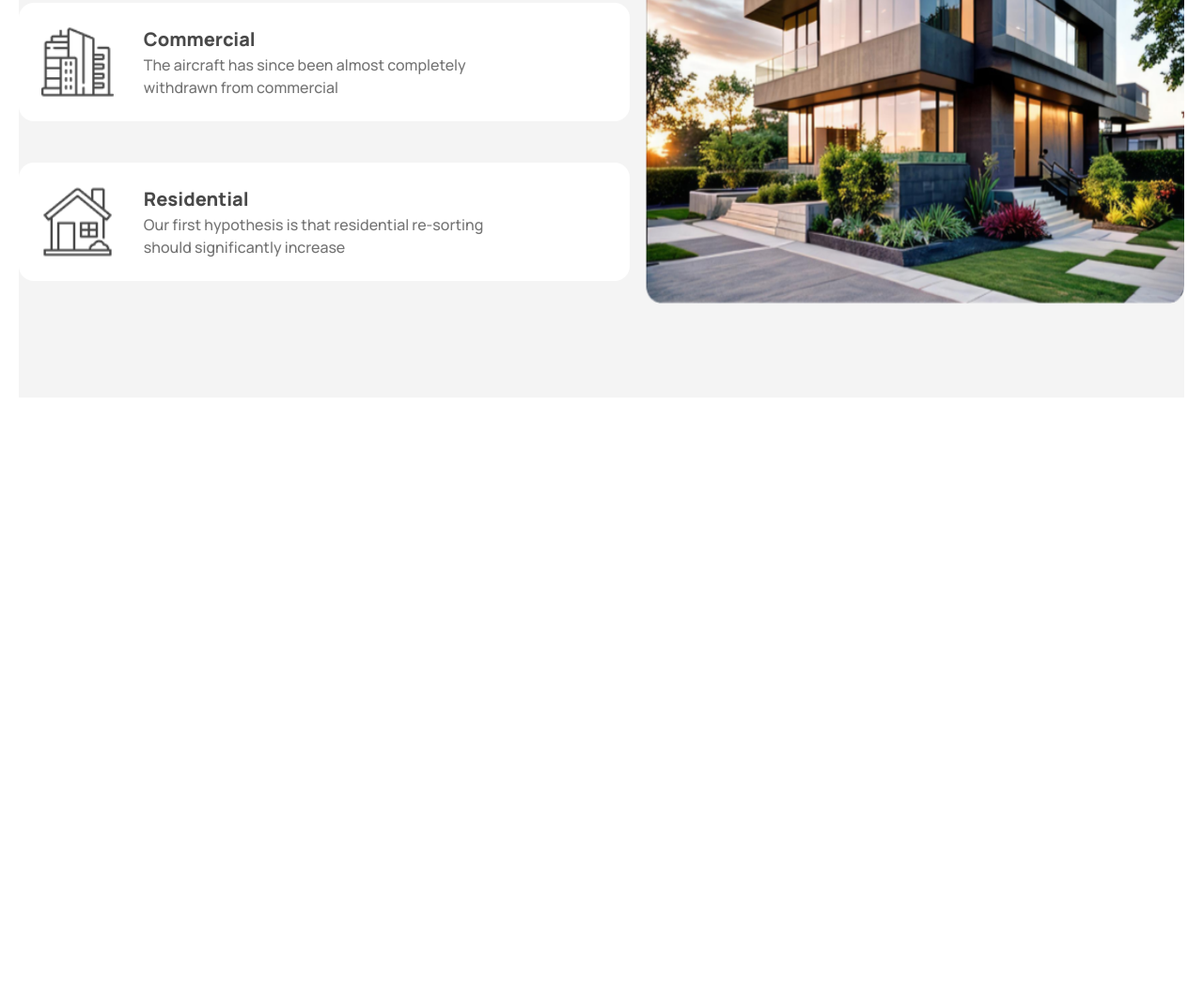
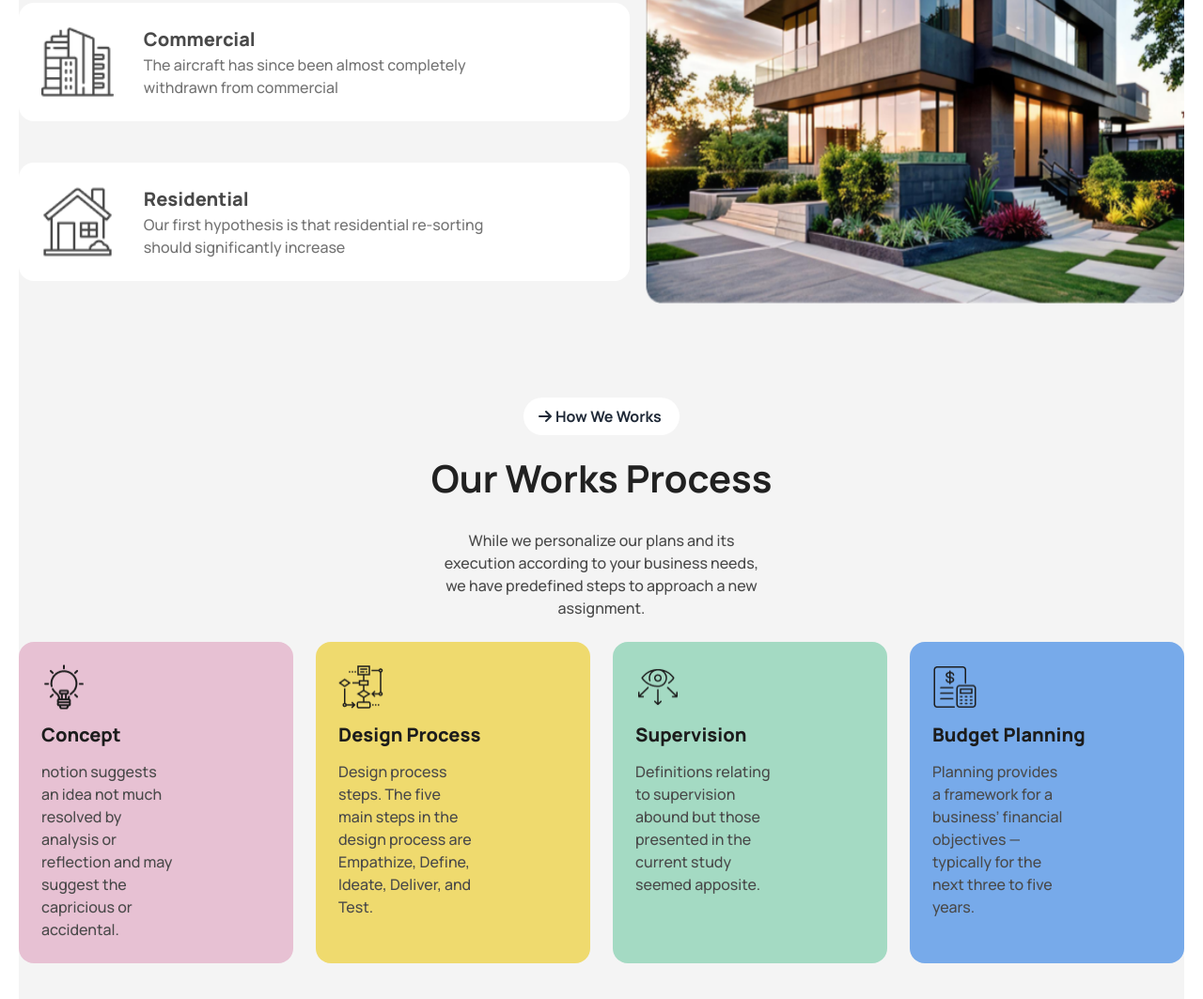
Before and after one commit to Akash-cos/Assignment-03, a plain HTML site: page index.html in a window 1280 px wide. Shown: the part 1343-2406 px from the top of the page at 94% size. Before the commit the page ends 1766 px from the top, so only its background shows below. Drawn offline with nearby package versions, Linux system fonts and the light colour scheme.

Commit message:
work process section done

```diff
--- a/index.html
+++ b/index.html
@@ -192,6 +192,67 @@
                     </div>
                 </div>
             </section>
+
+            <section class="bg-[#F4F4F4] pb-[50px] md:pb-[100px] px-6 lg:px-0">
+
+                <!-- Work Process Container. -->
+                <div class="container mx-auto">
+
+                    <!-- Work Process Box. -->
+                    <div class="w-[166px] flex gap-1 mx-auto bg-[#FFFFFF] rounded-[24px] px-4 py-2 mb-4">
+                        <div class=""><i class="fa-solid fa-arrow-right"></i></div>
+                        <div class="">
+                            <p class="font-bold">How We Works</p>
+                        </div>
+                    </div>
+
+                    <h3 class="text-[#212121] text-[32px] lg:text-[40px] font-bold mb-6 text-center">
+                        Our Works Process</h3>
+
+                    <p class="text-[#494949] font-medium mb-6 pr-0 lg:px-[450px] text-center">While we personalize our
+                        plans and its execution according to your business needs, we have predefined steps to approach a
+                        new assignment.</p>
+
+
+                    <!-- Work Process Card Container. -->
+                    <div class="grid grid-cols-1 md:grid-cols-2 lg:grid-cols-4 gap-6">
+
+                        <!-- Card - 1 -->
+                        <div class="p-6 bg-[#E7C1D3] rounded-[16px] flex flex-col gap-3">
+                            <img src="assets/concept.png" alt="" class="w-12 h-12">
+                            <h3 class="text-[20px] text-[#1C1C1C] font-extrabold">Concept</h3>
+                            <p class="text-[#494949] font-medium lg:pr-[100px]">notion suggests an idea not much
+                                resolved by analysis or reflection and may suggest the capricious or accidental.</p>
+                        </div>
+
+                        <!-- Card - 2 -->
+                        <div class="p-6 bg-[#EFDA6E] rounded-[16px] flex flex-col gap-3">
+                            <img src="assets/flow-chart.png" alt="" class="w-12 h-12">
+                            <h3 class="text-[20px] text-[#1C1C1C] font-extrabold">Design Process</h3>
+                            <p class="text-[#494949] font-medium lg:pr-[100px]">Design process steps. The five main
+                                steps in the design process are Empathize, Define, Ideate, Deliver, and Test.</p>
+                        </div>
+
+                        <!-- Card - 3 -->
+                        <div class="p-6 bg-[#A4DAC3] rounded-[16px] flex flex-col gap-3">
+                            <img src="assets/vision.png" alt="" class="w-12 h-12">
+                            <h3 class="text-[20px] text-[#1C1C1C] font-extrabold">Supervision</h3>
+                            <p class="text-[#494949] font-medium lg:pr-[100px]">Definitions relating to supervision
+                                abound but those presented in the current study seemed apposite.</p>
+                        </div>
+
+                        <!-- Card - 4 -->
+                        <div class="p-6 bg-[#77AAEA] rounded-[16px] flex flex-col gap-3">
+                            <img src="assets/budget-planning.png" alt="" class="w-12 h-12">
+                            <h3 class="text-[20px] text-[#1C1C1C] font-extrabold">Budget Planning</h3>
+                            <p class="text-[#494949] font-medium lg:pr-[100px]">Planning provides a framework for a
+                                business’ financial objectives — typically for the next three to five years.</p>
+                        </div>
+
+                    </div>
+
+                </div>
+            </section>
     </main>
 </body>
 </html>
```
